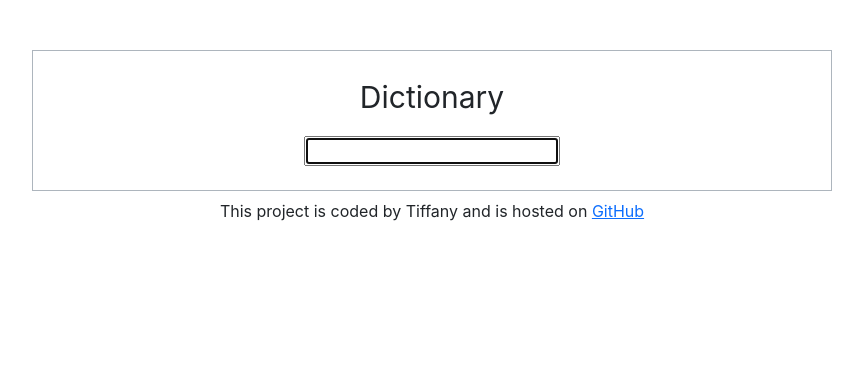
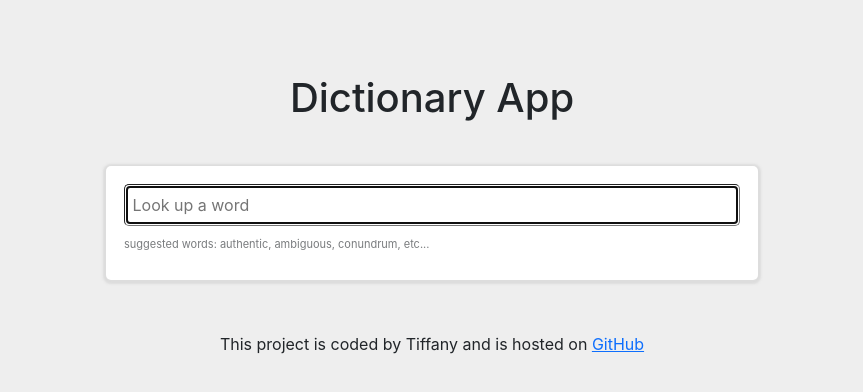
Before and after one commit to tdang021/dictionary-project, a React (Create React App) app: page / in a window 1280 px wide. Shown: the top 392 px of the page, without its empty margins (208-1071 px from the left). Built offline with nearby package versions, Linux system fonts and the light colour scheme.

Commit message:
Rendered word example; updated CSS styling

```diff
--- a/src/App.css
+++ b/src/App.css
@@ -1,5 +1,5 @@
 .App {
-  max-width: 800px;
+  max-width: 700px;
   margin: 50px auto;
 }
 
--- a/src/App.js
+++ b/src/App.js
@@ -4,8 +4,10 @@ import Dictionary from "./Dictionary";
 function App() {
   return (
     <div className="App">
-      <div className="App-container border border-dark-subtle p-4">
-        <header className="App-header pb-3">Dictionary</header>
+      <div className="App-container p-4">
+        <header className="App-header pb-3">
+          <h1>Dictionary App</h1>
+        </header>
         <main>
           <Dictionary />
         </main>
--- /dev/null
+++ b/src/Dictionary.css
@@ -0,0 +1,20 @@
+.Dictionary input {
+  width: 100%;
+  border-radius: 5px;
+}
+
+.Dictionary form {
+  line-height: 36px;
+  background: #ffffff;
+  margin: 20px auto;
+  padding: 8px 18px;
+  border-radius: 5px;
+  padding: 18px;
+  box-shadow: 0 1px 2px 3px rgba(204, 204, 204, 0.5);
+}
+
+.Dictionary .hint {
+  text-align: left;
+  font-size: 11px;
+  opacity: 0.6;
+}
--- a/src/Dictionary.js
+++ b/src/Dictionary.js
@@ -1,6 +1,7 @@
 import React, { useState } from "react";
 import axios from "axios";
 import Results from "./Results";
+import "./Dictionary.css";
 
 export default function Dictionary() {
   let [keyword, setKeyword] = useState("");
@@ -26,7 +27,15 @@ export default function Dictionary() {
     <div className="Dictionary">
       <div className="Dictionary-search text-center">
         <form onSubmit={handleSearch}>
-          <input type="search" autoFocus={true} onChange={search} />
+          <input
+            type="search"
+            autoFocus={true}
+            placeholder=" Look up a word"
+            onChange={search}
+          />
+          <div className="hint">
+            suggested words: authentic, ambiguous, conundrum, etc...
+          </div>
         </form>
       </div>
       <Results results={results} />
--- a/src/Meaning.js
+++ b/src/Meaning.js
@@ -5,8 +5,10 @@ export default function Meaning(props) {
   return (
     <div className="Meaning">
       <h4>{props.meaning.partOfSpeech}</h4>
-      <div className="fw-bold">Defintion</div>
+      <div className="fw-bold">Definition</div>
       <p>{props.meaning.definition}</p>
+      <div className="fw-bold">Example</div>
+      <p>{props.meaning.example}</p>
       <div className="fw-bold">Synonyms</div>
       <Synonyms synonyms={props.meaning.synonyms} />
       <br />
--- /dev/null
+++ b/src/Results.css
@@ -0,0 +1,7 @@
+section {
+  background: #ffffff;
+  margin: 20px auto;
+  padding: 8px 18px;
+  border-radius: 5px;
+  box-shadow: 0 2px 2px 4px rgba(204, 204, 204, 0.5);
+}
--- a/src/Results.js
+++ b/src/Results.js
@@ -1,5 +1,6 @@
 import React from "react";
 import Meaning from "./Meaning";
+import "./Results.css";
 
 export default function Results(props) {
   console.log(props);
@@ -8,13 +9,16 @@ export default function Results(props) {
     return (
       <div className="Results">
         <br />
-        <h2>{props.results.word}</h2>
-        <div className="Phonetics">{props.results.phonetic}</div>
+        <section>
+          <h2>{props.results.word}</h2>
+          <div className="Phonetics">{props.results.phonetic}</div>
+        </section>
+
         {props.results.meanings.map(function (meaning, index) {
           return (
-            <div key={index}>
+            <section key={index}>
               <Meaning meaning={meaning} />
-            </div>
+            </section>
           );
         })}
       </div>
--- a/src/index.css
+++ b/src/index.css
@@ -1,13 +1,14 @@
 body {
   margin: 0;
-  font-family: -apple-system, BlinkMacSystemFont, 'Segoe UI', 'Roboto', 'Oxygen',
-    'Ubuntu', 'Cantarell', 'Fira Sans', 'Droid Sans', 'Helvetica Neue',
+  font-family: -apple-system, BlinkMacSystemFont, "Segoe UI", "Roboto", "Oxygen",
+    "Ubuntu", "Cantarell", "Fira Sans", "Droid Sans", "Helvetica Neue",
     sans-serif;
   -webkit-font-smoothing: antialiased;
   -moz-osx-font-smoothing: grayscale;
+  background: #eeeeee;
 }
 
 code {
-  font-family: source-code-pro, Menlo, Monaco, Consolas, 'Courier New',
+  font-family: source-code-pro, Menlo, Monaco, Consolas, "Courier New",
     monospace;
 }
```
